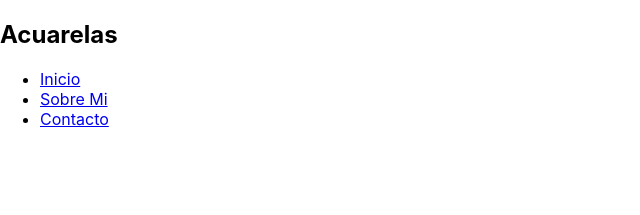
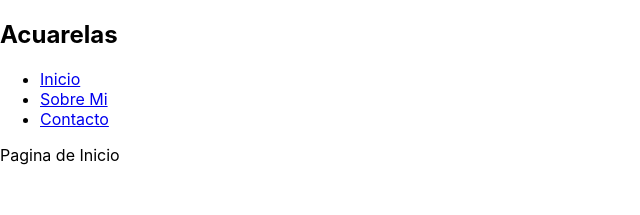
Before and after one commit to msosav/acuarelas, a React (Create React App) app: page / in a window 1280 px wide. Shown: the top 215 px of the page, without its empty margins (0-640 px from the left). Built offline with nearby package versions, Linux system fonts and the light colour scheme.

Commit message:
Hice las rutas de las pagins

```diff
--- a/src/App.js
+++ b/src/App.js
@@ -1,9 +1,20 @@
-import BarraDeNavegacion from "./components/layout/BarraDeNavegacion";
+import Layout from "./components/layout/Layout";
+
+import { Routes, Route } from "react-router-dom";
+import Inicio from "./components/pages/Inicio";
+import Contacto from "./components/pages/Contacto";
+import SobreMi from "./components/pages/SobreMi";
 
 function App() {
   return (
     <div>
-      <BarraDeNavegacion />
+      <Layout>
+        <Routes>
+          <Route path="/" element={<Inicio />} />
+          <Route path="/sobre-mi" element={<SobreMi />} />
+          <Route path="/contacto" element={<Contacto />} />
+        </Routes>
+      </Layout>
     </div>
   );
 }
--- a/src/components/layout/Layout.js
+++ b/src/components/layout/Layout.js
@@ -1,5 +1,12 @@
-function Layout() {
-  return <div></div>;
+import BarraDeNavegacion from "./BarraDeNavegacion";
+
+function Layout(props) {
+  return (
+    <div>
+      <BarraDeNavegacion />
+      <main>{props.children}</main>
+    </div>
+  );
 }
 
 export default Layout;
```
